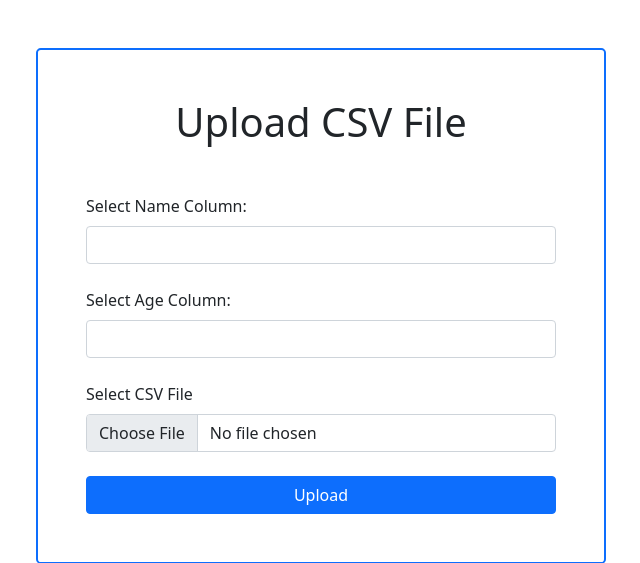
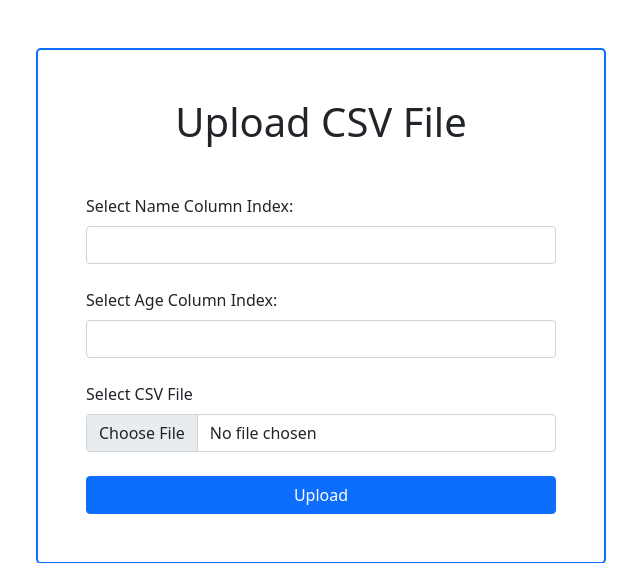
Before and after one commit to Rohit-Thakre/FastAPI_csv_to_sqlitedb, a FastAPI app: page / in a window 1280 px wide. Shown: the top 563 px of the page, without its empty margins (319-959 px from the left). Run offline with FastAPI, Linux system fonts and the light colour scheme.

Commit message:
label descriptive.

```diff
--- a/app/templates/upload.html
+++ b/app/templates/upload.html
@@ -23,10 +23,10 @@
 
 
                     <form action="/upload/" method="post" enctype="multipart/form-data">
-                        <label for="name_column" class="form-label">Select Name Column:</label>
+                        <label for="name_column" class="form-label">Select Name Column Index:</label>
                         <input type="number" id="name_column" name="name_column" required class="form-control">
                         <br>
-                        <label for="age_column" class="form-label">Select Age Column:</label>
+                        <label for="age_column" class="form-label">Select Age Column Index:</label>
                         <input type="number" id="age_column" name="age_column" required class="form-control">
                         <br>
                         <label for="file" class="form-label">Select CSV File</label>
```
